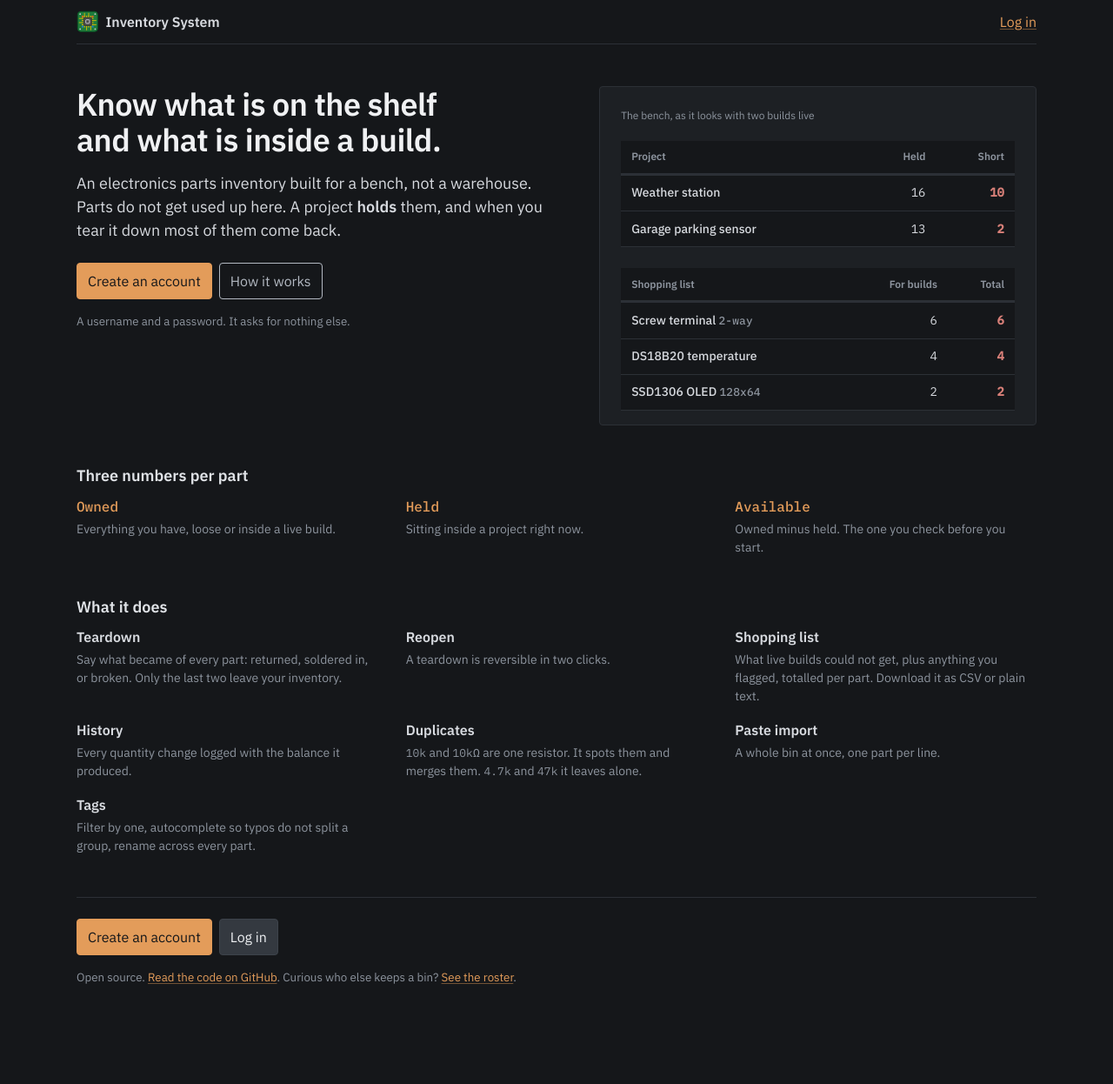
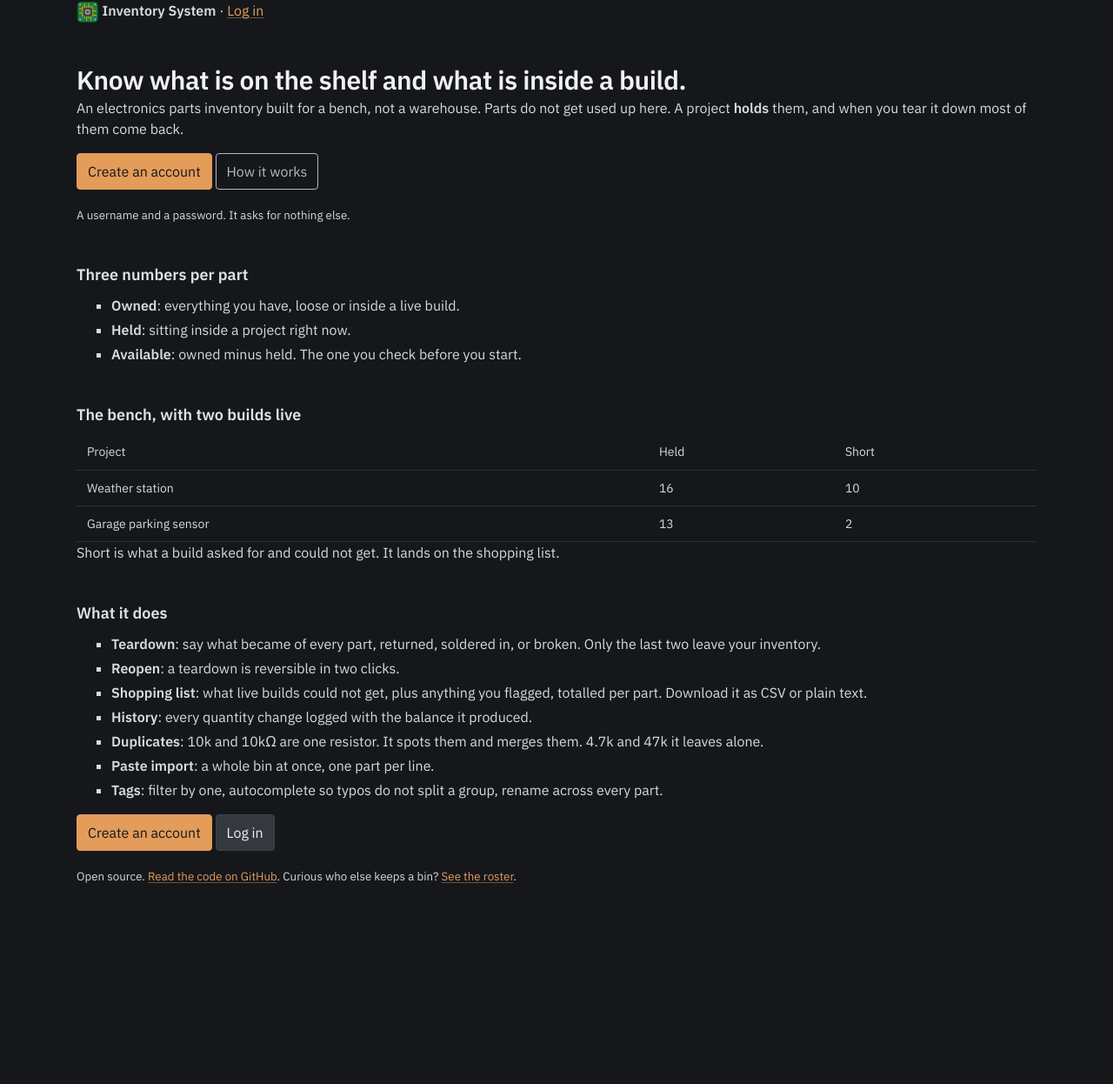
Before and after one commit to DagaVedant/Inventory-Management-System, a Django app: page / in a window 1280 px wide. Shown: the whole page at 87% size. After the commit the page ends 1015 px from the top, so only its background shows below. Run offline with Django 5.2, Linux system fonts and the light colour scheme.

Commit message:
write the front page in plain html
headings, paragraphs, two lists and one table. no wrapper divs, no
page-only classes, no page-only css.

```diff
--- a/core/static/app.css
+++ b/core/static/app.css
@@ -348,41 +348,6 @@ tbody a:not([role="button"]) { --pico-color: var(--tin); color: var(--tin); text
 tbody a:not([role="button"]):hover { --pico-color: var(--copper); color: var(--copper); text-decoration-color: currentColor; }
 a:not([role="button"]) { text-underline-offset: .15em; }
 
-/* Front page for visitors. Same tokens as the app; the sample bench table
-   is the hero because it is the thing the product is. */
-.landing { padding-bottom: var(--space-7); }
-.landing-bar { display: flex; align-items: center; justify-content: space-between;
-               padding-block: var(--space-3); margin-bottom: var(--space-7);
-               border-bottom: 1px solid var(--pico-muted-border-color); }
-.landing-hero { display: grid; grid-template-columns: minmax(0, 1.1fr) minmax(0, 1fr);
-                gap: var(--space-7); align-items: start; margin-bottom: var(--space-7); }
-.landing-copy h1 { font-size: 2.25rem; line-height: 1.15; margin-bottom: var(--space-4); }
-.landing-copy .lede { font-size: var(--text-lg); margin-bottom: var(--space-5); }
-.landing-copy .page-actions { margin-bottom: var(--space-3); }
-.landing-sample { margin: 0; padding: var(--space-4) var(--space-5);
-                  background: var(--pico-card-background-color);
-                  border: 1px solid var(--pico-muted-border-color);
-                  border-radius: var(--pico-border-radius); }
-.landing-sample figcaption { font-size: var(--text-xs); margin-bottom: var(--space-3); }
-.landing-sample table { width: 100%; }
-.landing-sample table + table { margin-top: var(--space-5); }
-.landing-sample tbody tr:hover { background: none; }
-.landing h2 { margin-top: 0; }
-.landing section { margin-bottom: var(--space-7); }
-.numbers, .features { display: grid; gap: var(--space-4) var(--space-6); margin: 0; }
-.numbers { grid-template-columns: repeat(auto-fit, minmax(14rem, 1fr)); }
-.features { grid-template-columns: repeat(auto-fit, minmax(18rem, 1fr)); }
-.numbers dt, .features dt { font-weight: 600; margin-bottom: var(--space-1); }
-.numbers dt { font-family: var(--pico-font-family-monospace); font-weight: 500;
-              color: var(--copper); }
-.numbers dd, .features dd { margin: 0; color: var(--pico-muted-color); font-size: var(--text-sm); }
-.landing-foot { padding-top: var(--space-5); border-top: 1px solid var(--pico-muted-border-color); }
-.landing-foot .page-actions { margin-bottom: var(--space-3); }
-@media (max-width: 900px) {
-  .landing-hero { grid-template-columns: 1fr; gap: var(--space-5); }
-  .landing-copy h1 { font-size: var(--text-2xl); }
-}
-
 /* Parts page filter bar */
 .filters { display: grid; grid-template-columns: minmax(12rem, 2fr) repeat(3, minmax(8rem, 1fr)) auto auto; gap: var(--space-2) var(--space-3); align-items: center; margin-bottom: var(--space-3); }
 .filters input, .filters select { margin: 0; }
--- a/core/templates/core/bench_public.html
+++ b/core/templates/core/bench_public.html
@@ -3,10 +3,7 @@
 
 {% block content %}
 {% if not user.is_authenticated %}
-<header class="landing-bar">
-  <a href="{% url 'dashboard' %}" class="brand">{% include "core/includes/logo.html" %}<strong>Inventory System</strong></a>
-  <a href="{% url 'login' %}">Log in</a>
-</header>
+<p>{% include "core/includes/logo.html" %} <a href="{% url 'dashboard' %}"><strong>Inventory System</strong></a> &middot; <a href="{% url 'login' %}">Log in</a></p>
 {% endif %}
 
 <div class="page-head">
--- a/core/templates/core/landing.html
+++ b/core/templates/core/landing.html
@@ -2,108 +2,63 @@
 {% block title %}Parts inventory for a hobby bench{% endblock %}
 
 {% block content %}
-<div class="landing">
+<p>{% include "core/includes/logo.html" %} <strong>Inventory System</strong> &middot; <a href="{% url 'login' %}">Log in</a></p>
 
-<header class="landing-bar">
-  <span class="brand">{% include "core/includes/logo.html" %}<strong>Inventory System</strong></span>
-  <a href="{% url 'login' %}">Log in</a>
-</header>
+<h1>Know what is on the shelf and what is inside a build.</h1>
 
-<section class="landing-hero">
-  <div class="landing-copy">
-    <h1>Know what is on the shelf and what is inside a build.</h1>
-    <p class="lede">An electronics parts inventory built for a bench, not a
-       warehouse. Parts do not get used up here. A project <strong>holds</strong>
-       them, and when you tear it down most of them come back.</p>
-    <div class="page-actions">
+<p>An electronics parts inventory built for a bench, not a warehouse.
+   Parts do not get used up here. A project <strong>holds</strong> them, and
+   when you tear it down most of them come back.</p>
+
+<p>
   <a href="{% url 'signup' %}" role="button">Create an account</a>
   <a href="{% url 'guide' %}" role="button" class="secondary outline">How it works</a>
-    </div>
-    <p class="muted"><small>A username and a password. It asks for nothing else.</small></p>
-  </div>
+</p>
+<p><small>A username and a password. It asks for nothing else.</small></p>
 
-  <figure class="landing-sample" aria-label="Example of the bench view">
-    <figcaption class="muted">The bench, as it looks with two builds live</figcaption>
+<h2>Three numbers per part</h2>
+<ul>
+  <li><strong>Owned</strong>: everything you have, loose or inside a live build.</li>
+  <li><strong>Held</strong>: sitting inside a project right now.</li>
+  <li><strong>Available</strong>: owned minus held. The one you check before you start.</li>
+</ul>
+
+<h2>The bench, with two builds live</h2>
 <table>
-      <thead>
   <tr>
-          <th scope="col">Project</th>
-          <th scope="col" class="num">Held</th>
-          <th scope="col" class="num">Short</th>
-        </tr>
-      </thead>
-      <tbody>
-        <tr>
-          <th scope="row">Weather station</th>
-          <td class="num">16</td>
-          <td class="num zero">10</td>
+    <th>Project</th>
+    <th>Held</th>
+    <th>Short</th>
   </tr>
   <tr>
-          <th scope="row">Garage parking sensor</th>
-          <td class="num">13</td>
-          <td class="num zero">2</td>
-        </tr>
-      </tbody>
-    </table>
-    <table>
-      <thead>
-        <tr>
-          <th scope="col">Shopping list</th>
-          <th scope="col" class="num">For builds</th>
-          <th scope="col" class="num">Total</th>
-        </tr>
-      </thead>
-      <tbody>
-        <tr>
-          <th scope="row">Screw terminal <span class="muted val">2-way</span></th>
-          <td class="num">6</td>
-          <td class="num zero">6</td>
+    <td>Weather station</td>
+    <td>16</td>
+    <td>10</td>
   </tr>
   <tr>
-          <th scope="row">DS18B20 temperature</th>
-          <td class="num">4</td>
-          <td class="num zero">4</td>
+    <td>Garage parking sensor</td>
+    <td>13</td>
+    <td>2</td>
   </tr>
-        <tr>
-          <th scope="row">SSD1306 OLED <span class="muted val">128x64</span></th>
-          <td class="num">2</td>
-          <td class="num zero">2</td>
-        </tr>
-      </tbody>
 </table>
-  </figure>
-</section>
+<p>Short is what a build asked for and could not get. It lands on the shopping list.</p>
 
-<section class="landing-numbers">
-  <h2>Three numbers per part</h2>
-  <dl class="numbers">
-    <div><dt>Owned</dt><dd>Everything you have, loose or inside a live build.</dd></div>
-    <div><dt>Held</dt><dd>Sitting inside a project right now.</dd></div>
-    <div><dt>Available</dt><dd>Owned minus held. The one you check before you start.</dd></div>
-  </dl>
-</section>
+<h2>What it does</h2>
+<ul>
+  <li><strong>Teardown</strong>: say what became of every part, returned, soldered in, or broken. Only the last two leave your inventory.</li>
+  <li><strong>Reopen</strong>: a teardown is reversible in two clicks.</li>
+  <li><strong>Shopping list</strong>: what live builds could not get, plus anything you flagged, totalled per part. Download it as CSV or plain text.</li>
+  <li><strong>History</strong>: every quantity change logged with the balance it produced.</li>
+  <li><strong>Duplicates</strong>: 10k and 10k&#937; are one resistor. It spots them and merges them. 4.7k and 47k it leaves alone.</li>
+  <li><strong>Paste import</strong>: a whole bin at once, one part per line.</li>
+  <li><strong>Tags</strong>: filter by one, autocomplete so typos do not split a group, rename across every part.</li>
+</ul>
 
-<section class="landing-features">
-  <h2>What it does</h2>
-  <dl class="features">
-    <div><dt>Teardown</dt><dd>Say what became of every part: returned, soldered in, or broken. Only the last two leave your inventory.</dd></div>
-    <div><dt>Reopen</dt><dd>A teardown is reversible in two clicks.</dd></div>
-    <div><dt>Shopping list</dt><dd>What live builds could not get, plus anything you flagged, totalled per part. Download it as CSV or plain text.</dd></div>
-    <div><dt>History</dt><dd>Every quantity change logged with the balance it produced.</dd></div>
-    <div><dt>Duplicates</dt><dd><span class="val">10k</span> and <span class="val">10k&#937;</span> are one resistor. It spots them and merges them. <span class="val">4.7k</span> and <span class="val">47k</span> it leaves alone.</dd></div>
-    <div><dt>Paste import</dt><dd>A whole bin at once, one part per line.</dd></div>
-    <div><dt>Tags</dt><dd>Filter by one, autocomplete so typos do not split a group, rename across every part.</dd></div>
-  </dl>
-</section>
-
-<footer class="landing-foot">
-  <div class="page-actions">
+<p>
   <a href="{% url 'signup' %}" role="button">Create an account</a>
   <a href="{% url 'login' %}" role="button" class="secondary">Log in</a>
-  </div>
-  <p class="muted"><small>Open source. <a href="https://github.com/DagaVedant/Inventory-Management-System">Read the code on GitHub</a>.
+</p>
+
+<p><small>Open source. <a href="https://github.com/DagaVedant/Inventory-Management-System">Read the code on GitHub</a>.
    Curious who else keeps a bin? <a href="{% url 'roster' %}">See the roster</a>.</small></p>
-</footer>
-
-</div>
 {% endblock %}
--- a/core/templates/core/roster.html
+++ b/core/templates/core/roster.html
@@ -3,10 +3,7 @@
 
 {% block content %}
 {% if not user.is_authenticated %}
-<header class="landing-bar">
-  <a href="{% url 'dashboard' %}" class="brand">{% include "core/includes/logo.html" %}<strong>Inventory System</strong></a>
-  <a href="{% url 'login' %}">Log in</a>
-</header>
+<p>{% include "core/includes/logo.html" %} <a href="{% url 'dashboard' %}"><strong>Inventory System</strong></a> &middot; <a href="{% url 'login' %}">Log in</a></p>
 {% endif %}
 
 <div class="page-head">
```
Lines whose indentation alone changed are shown as unchanged.
